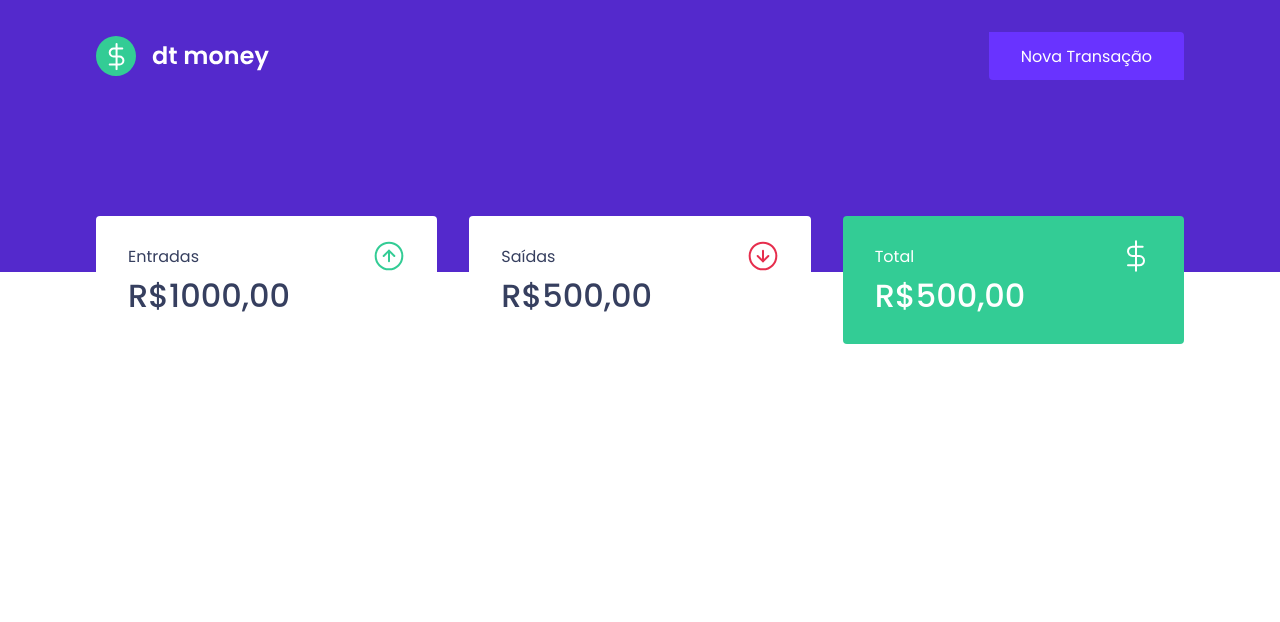
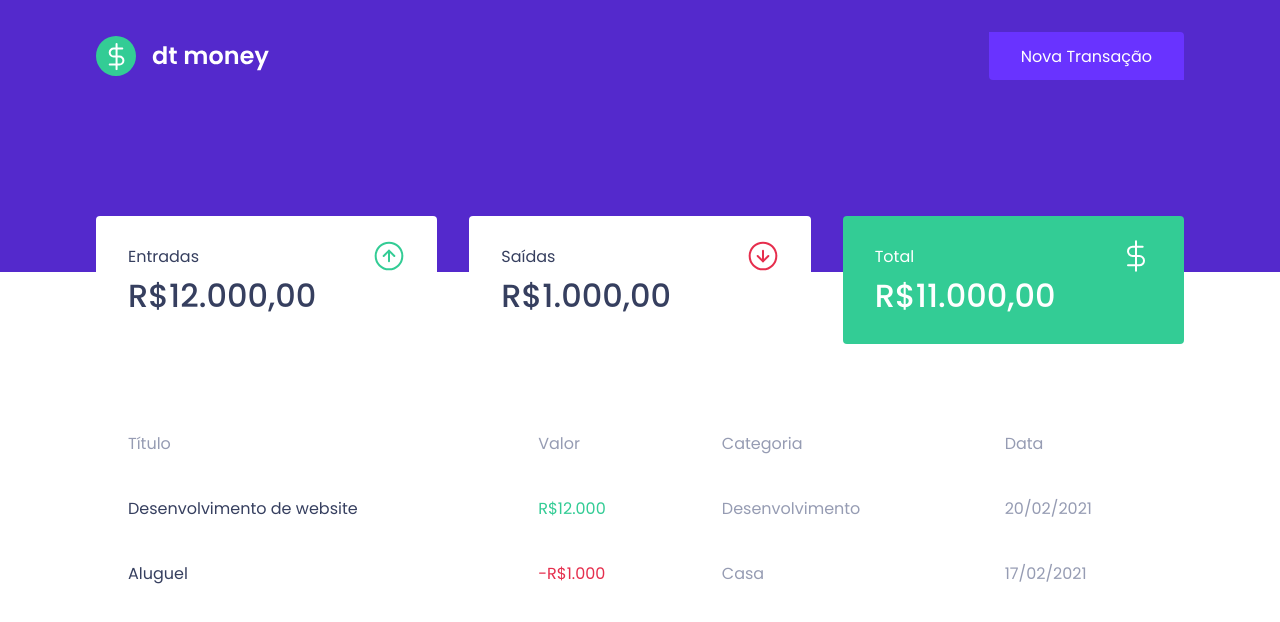
Before and after one commit to wesleydrum10/dtmoney, a React (Create React App) app: page / in a window 1280 px wide. Shown: the top 622 px of the page. Built offline with nearby package versions, Linux system fonts and the light colour scheme.

Commit message:
Componente TransactionsTable

```diff
--- a/src/components/Dashboard/index.tsx
+++ b/src/components/Dashboard/index.tsx
@@ -1,10 +1,12 @@
 import { Summary } from "../Summary";
+import { TransactionsTable } from "../TransactionsTable";
 import { Container } from "./styles";
 
 export function Dashboard() {
   return(
     <Container>
       <Summary />
+      <TransactionsTable />
     </Container>
   );
 }
--- a/src/components/Summary/index.tsx
+++ b/src/components/Summary/index.tsx
@@ -11,21 +11,21 @@
           <p>Entradas</p>
           <img src={incomeImg} alt="Entradas"/>
         </header>
-        <strong>R$1000,00</strong>
+        <strong>R$12.000,00</strong>
       </div>
       <div>
         <header>
           <p>Saídas</p>
           <img src={outcomeImg} alt="Saídas"/>
         </header>
-        <strong>R$500,00</strong>
+        <strong>R$1.000,00</strong>
       </div>
       <div>
         <header>
           <p>Total</p>
           <img src={totalImg} alt="Total"/>
         </header>
-        <strong>R$500,00</strong>
+        <strong>R$11.000,00</strong>
       </div>
     </Container>
   );
--- /dev/null
+++ b/src/components/TransactionsTable/index.tsx
@@ -0,0 +1,32 @@
+import { Container } from "./styles";
+
+export function TransactionsTable() {
+  return (
+    <Container>
+      <table>
+        <thead>
+          <tr>
+            <th>Título</th>
+            <th>Valor</th>
+            <th>Categoria</th>
+            <th>Data</th>
+          </tr>
+        </thead>
+        <tbody>
+          <tr>
+            <td>Desenvolvimento de website</td>
+            <td className="deposit">R$12.000</td>
+            <td>Desenvolvimento</td>
+            <td>20/02/2021</td>
+          </tr>
+          <tr>
+            <td>Aluguel</td>
+            <td className="withdraw">-R$1.000</td>
+            <td>Casa</td>
+            <td>17/02/2021</td>
+          </tr>
+        </tbody>
+      </table>
+    </Container>
+  );
+}
--- /dev/null
+++ b/src/components/TransactionsTable/styles.ts
@@ -0,0 +1,40 @@
+import styled from "styled-components";
+
+export const Container = styled.div`
+  margin-top: 4rem;
+
+  table {
+    width: 100%;
+    border-spacing: 0 0.5rem;
+
+    th {
+      color: var(--text-body);
+      font-weight: 400;
+      padding: 1rem 2rem;
+      text-align: left;
+      line-height: 1.5rem;
+    }
+
+    td {
+      padding: 1rem 2rem;
+      border: 0;
+      background: var(--shape);
+      color: var(--text-body);
+      border-radius: 0.25rem;
+
+      &:first-child {
+        color: var(--text-title);
+      }
+
+      &.withdraw {
+        color: var(--red);
+      }
+
+      &.deposit {
+        color: var(--green);
+      }
+    }
+  }
+
+
+`
```
